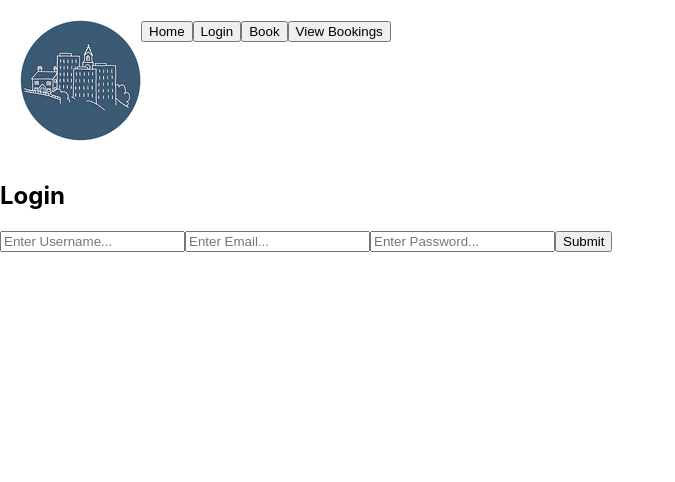
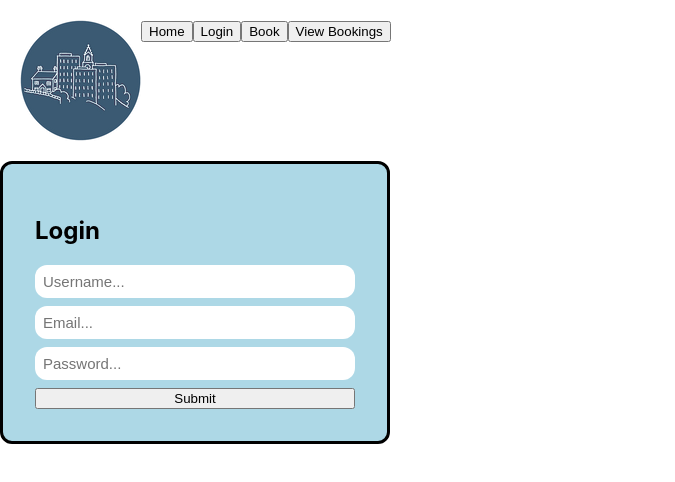
Before and after one commit to InstructorGreene/Glamorous_Ghoulies_Frontend22, a React (Create React App) app: page /#/login in a window 1280 px wide. Shown: the top 482 px of the page, without its empty margins (0-675 px from the left). Built offline with nearby package versions, Linux system fonts and the light colour scheme.

Commit message:
Login input values now determined by state

```diff
--- a/src/components/Login.css
+++ b/src/components/Login.css
@@ -0,0 +1,38 @@
+html body #root {
+	height: 70vh;
+}
+
+/* Container in which the login-widget is centered*/
+.container {
+	width: 100%;
+	height: 100%;
+}
+
+/* Contains 'Login' title and login form */
+.login-widget {
+	width: 20rem;
+	padding: 2rem;
+	background-color: lightblue;
+	border-style: solid;
+	border-radius: 12px;
+}
+
+/* Contains all the input boxes and the Submit button */
+.login-form {
+	gap: 0.5rem;
+	width: 100%;
+}
+
+/* Just the input boxes from the form */
+.login-form input {
+	border-radius: 12px;
+	border: none;
+	padding: 0.5rem;
+	font-size: 15px;
+}
+
+/* Styling for focused box (when clicked on) */
+.login-form input:focus {
+	outline: 2px rgb(88, 161, 185) solid;
+	box-shadow: 2px 4px 10px -5px;
+}
--- a/src/components/Login.jsx
+++ b/src/components/Login.jsx
@@ -25,29 +25,32 @@ const Login = () => {
 	};
 
 	return (
-		<div className="login-form">
-			<div className="fb col">
+		<div className="fb centered container">
+			<div className="fb col login-widget centered">
 				<h2>Login</h2>
-				<form onSubmit={(event) => submitHandler(event)}>
+				<form
+					className="fb col login-form"
+					onSubmit={(event) => submitHandler(event)}
+				>
 					<input
-						className="user-form"
 						name="username"
 						type="text"
-						placeholder="Enter Username..."
+						value={userDetails.username}
+						placeholder="Username..."
 						onChange={(event) => changeHandler(event)}
 					></input>
 					<input
-						className="user-form"
 						name="email"
 						type="email"
-						placeholder="Enter Email..."
+						value={userDetails.email}
+						placeholder="Email..."
 						onChange={(event) => changeHandler(event)}
 					></input>
 					<input
-						className="user-form"
 						name="password"
 						type="password"
-						placeholder="Enter Password..."
+						value={userDetails.password}
+						placeholder="Password..."
 						onChange={(event) => changeHandler(event)}
 					></input>
 					<button type="submit">Submit</button>
```
